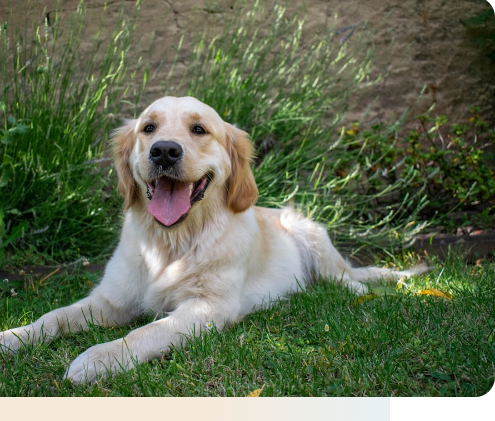
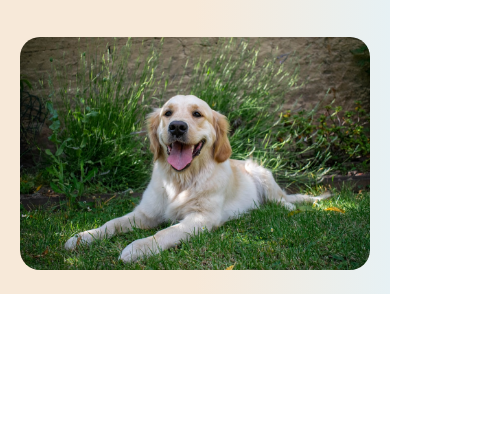
Before and after one commit to sronaal/PetHome, a plain HTML site: page index.html in a window 390 px wide. Shown: the part 657-1078 px from the top of the page, 495 px wide, since content can reach past the window. After the commit the page ends 951 px from the top, so only its background shows below. Drawn offline with nearby package versions, Linux system fonts and the light colour scheme.

Commit message:
Cambios Hero

```diff
--- a/style.css
+++ b/style.css
@@ -140,11 +140,13 @@ main .hero-img img{
         justify-content: center;
         align-items: center;
         text-align: center;
+        margin-bottom: 40px;
 
     }
 
-    main .hero .hero-content .badge{
-
+    main .hero-img img {
+        width: 100%;
+        max-width: 600px;
     }
 
 }
```
